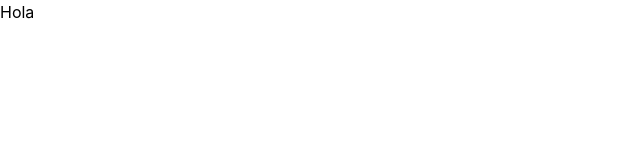
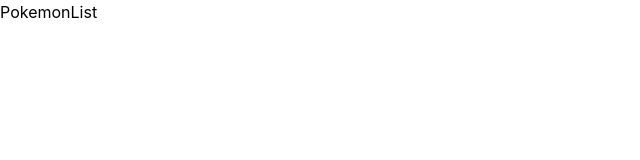
Before and after one commit to georgeaguilar/pokedex-react, a React (Vite) app: page / in a window 1280 px wide. Shown: the top 160 px of the page, without its empty margins (0-640 px from the left). Built offline with nearby package versions, Linux system fonts and the light colour scheme.

Commit message:
feat: pokemon list component created

```diff
--- a/src/App.tsx
+++ b/src/App.tsx
@@ -1,6 +1,15 @@
+import { BrowserRouter, Routes, Route } from 'react-router-dom'
+import PokemonList from './pages/PokemonList'
+import PokemonDetail from './pages/PokemonDetail'
+
 function App() {
   return (
-    <div>Hola</div>
+    <BrowserRouter>
+      <Routes>
+        <Route path="/" element={<PokemonList />} />
+        <Route path="/pokemon/:name" element={<PokemonDetail />} />
+      </Routes>
+    </BrowserRouter>
   )
 }
 
--- /dev/null
+++ b/src/pages/PokemonList.tsx
@@ -0,0 +1,7 @@
+function PokemonList() {
+  return (
+    <div>PokemonList</div>
+  )
+}
+
+export default PokemonList
```
